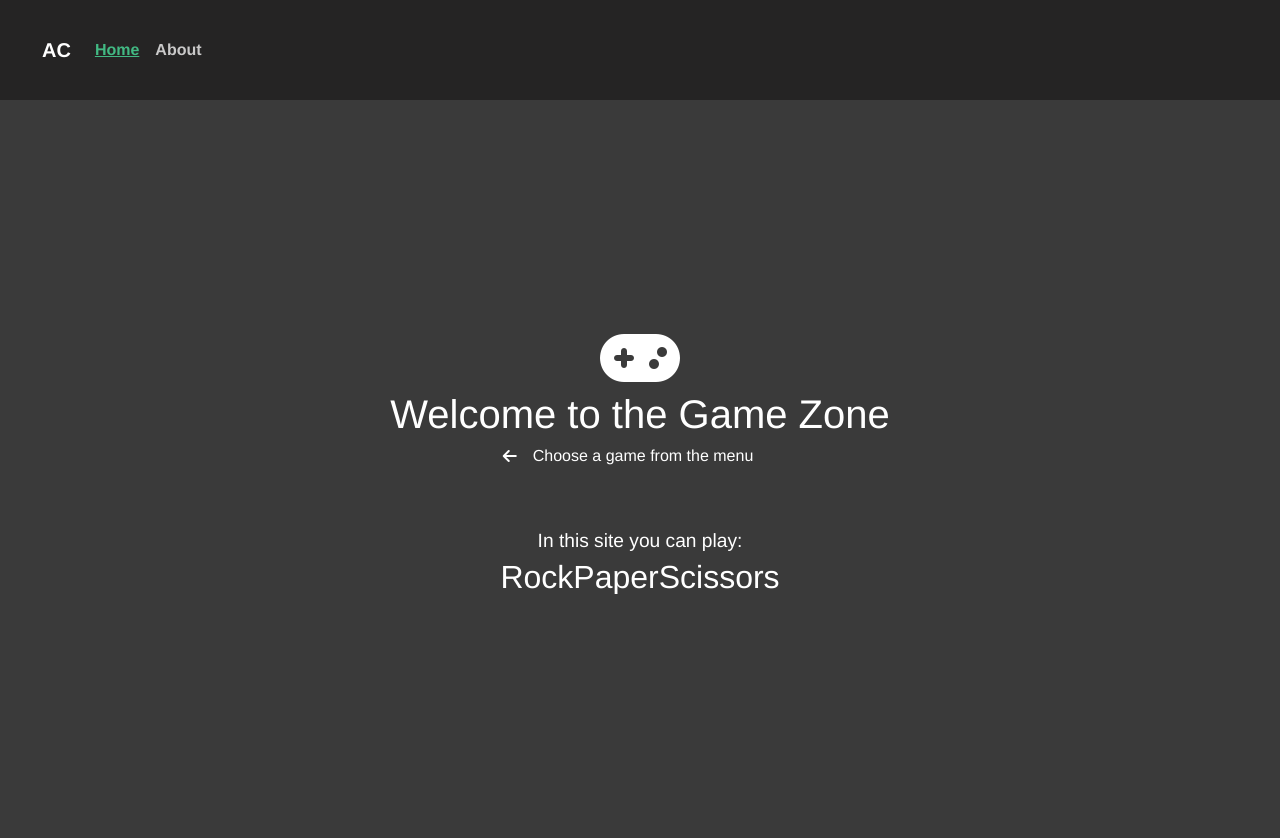
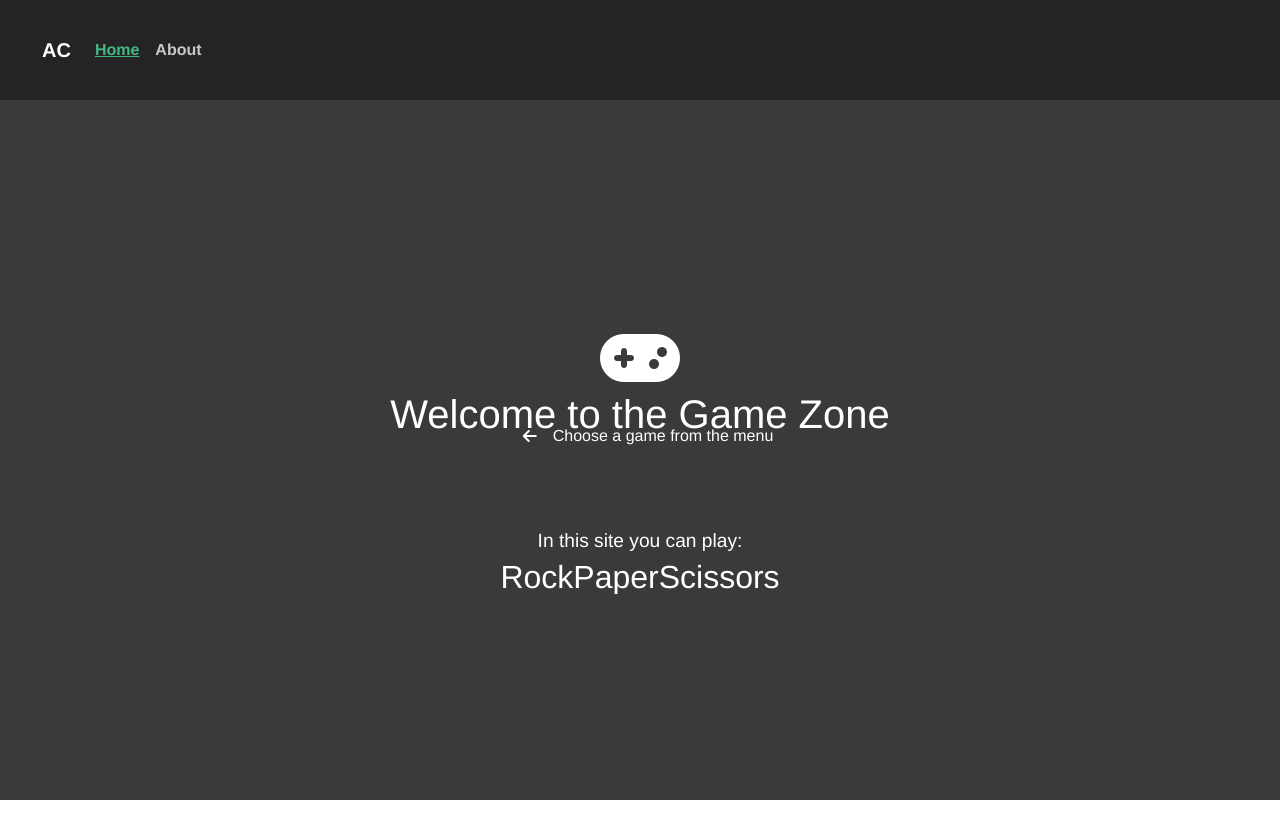
Before and after one commit to alfclark/game-zone, a Vue app: page / in a window 1280 px wide. Shown: the top 838 px of the page. Built offline with nearby package versions, Linux system fonts and the light colour scheme.

Commit message:
Screen size set, anymations and variables

```diff
--- a/src/App.vue
+++ b/src/App.vue
@@ -1,27 +1,62 @@
 <template>
   <NavBar />
+  <FooterComponent />
 </template>
 
 <script>
 import NavBar from "./components/NavBar.vue";
+import FooterComponent from "./components/FooterComponent.vue";
+
 export default {
   name: "App",
   components: {
     NavBar,
+    FooterComponent,
   },
 };
 </script>
 
 <style>
+:root {
+  --green: #42b983;
+  --dark: rgb(37, 36, 36);
+}
 @keyframes shift1 {
   0% {
-    transform: translateX(0);
+    transform: translateY(0);
   }
   50% {
-    transform: translateX(-20px);
+    transform: translateY(-20px);
   }
   100% {
-    transform: translateX(0);
+    transform: translateY(0);
+  }
+}
+@keyframes heartbeat {
+  0% {
+    animation-timing-function: ease-out;
+    transform: scale(1);
+    transform-origin: center center;
+  }
+
+  10% {
+    animation-timing-function: ease-in;
+    transform: scale(0.91);
+  }
+
+  17% {
+    animation-timing-function: ease-out;
+    transform: scale(0.98);
+  }
+
+  33% {
+    animation-timing-function: ease-in;
+    transform: scale(0.87);
+  }
+
+  45% {
+    animation-timing-function: ease-out;
+    transform: scale(1);
   }
 }
 * {
@@ -36,5 +71,6 @@ export default {
   text-align: center;
   color: #2c3e50;
   background-color: rgb(58, 58, 58);
+  height: 100vh;
 }
 </style>
```
